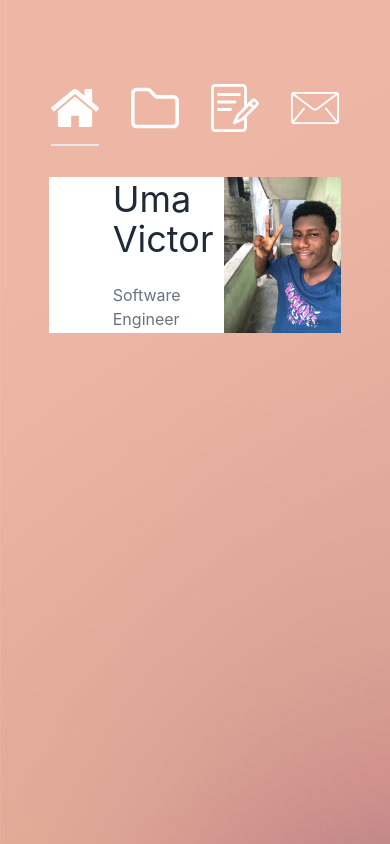
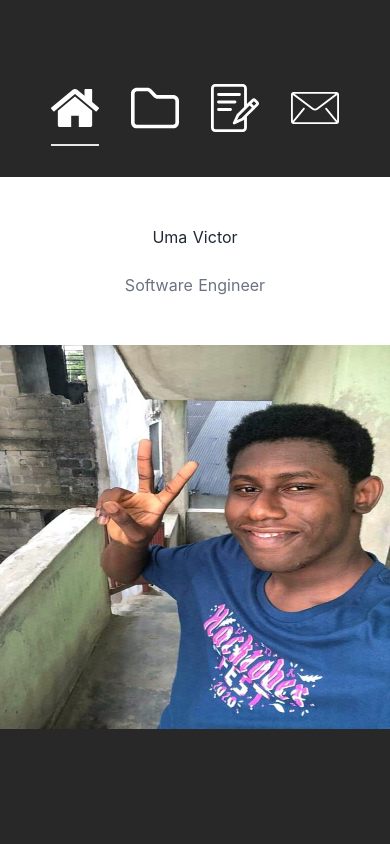
Before and after one commit to uma-victor1/portfolio, a Nuxt app: page / in a window 390 px wide. Built offline with nearby package versions, Linux system fonts and the light colour scheme.

Commit message:
added responsiveness to home page

```diff
--- a/layouts/default.vue
+++ b/layouts/default.vue
@@ -1,7 +1,7 @@
 <template>
 	<div class="nav m-auto max-w-screen-lg py-16">
 		<Navigation />
-		<div class="w-3/4 m-auto bg-white"><Nuxt /></div>
+		<div class="w-full bg-white"><Nuxt /></div>
 	</div>
 </template>
 
@@ -25,10 +25,6 @@
 		margin: 0;
 	}
 	body {
-		background-image: url('../assets/bg.jpg');
-		background-repeat: repeat, no-repeat;
-		background-size: auto, 100% 100%;
-		background-attachment: fixed;
-		overflow-y: scroll;
+		background: #282828;
 	}
 </style>
--- a/pages/index.vue
+++ b/pages/index.vue
@@ -1,13 +1,15 @@
 <template>
 	<div class="m-auto mt-8">
-		<div class="flex h-3/4">
-			<div class="w-3/4 flex justiify-center items-center">
-				<div class="pl-16">
-					<h1 class="text-4xl text-gray-800">Uma Victor</h1>
+		<div class="sm:flex flex-colh-3/4">
+			<div class="sm:w-3/4 sm:flex sm:justiify-center sm:items-center">
+				<div class="sm:pl-16 py-12 text-center">
+					<h1 class="sm:text-4xl text-gray-800">Uma Victor</h1>
 					<br /><span class="text-gray-500">Software Engineer</span>
 				</div>
 			</div>
-			<div class="h-full w-1/2"><img src="../assets/my_img.jpg" alt="" /></div>
+			<div class="h-96 sm:w-1/2">
+				<img class="h-full w-full" src="../assets/my_img.jpg" alt="" />
+			</div>
 		</div>
 	</div>
 </template>
```
